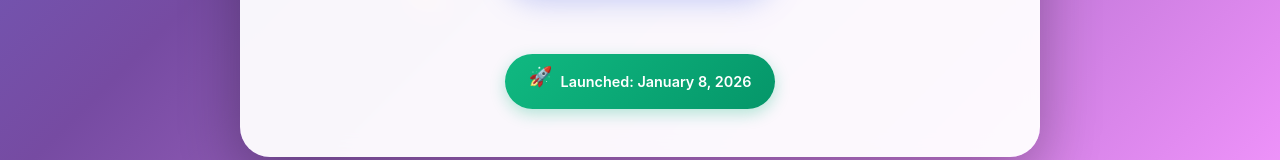
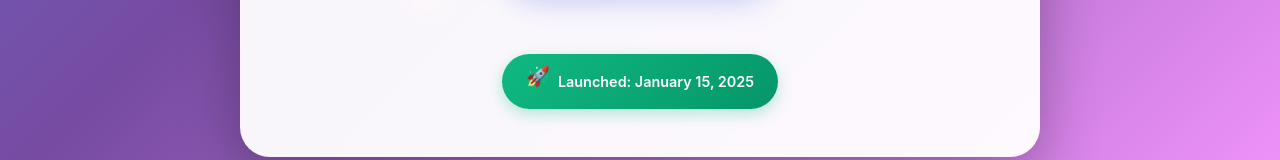
Before and after one commit to singana08/FestiveGuestWebApp, a React (Vite) app: page / in a window 1280 px wide. Shown: the part 1168-1328 px from the top of the page. Built offline with nearby package versions, Linux system fonts and the light colour scheme; no server answers.

Commit message:
date fix

```diff
--- a/src/pages/BirthdaySurprise.jsx
+++ b/src/pages/BirthdaySurprise.jsx
@@ -80,7 +80,7 @@ const BirthdaySurprise = () => {
           {/* Date Badge */}
           <div className="launch-badge">
             <span className="badge-icon">🚀</span>
-            <span className="badge-text">Launched: {new Date().toLocaleDateString('en-US', { month: 'long', day: 'numeric', year: 'numeric' })}</span>
+            <span className="badge-text">Launched: January 15, 2025</span>
           </div>
         </div>
       </div>
```
